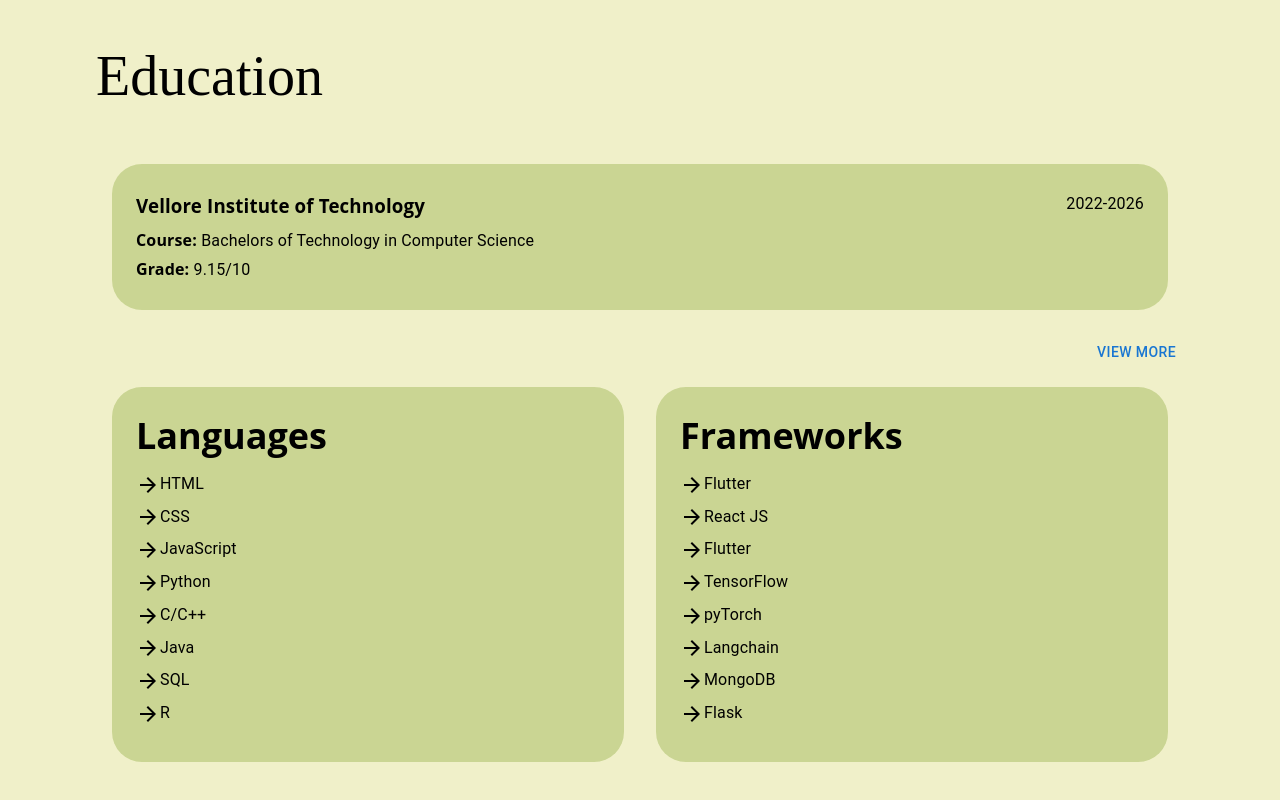
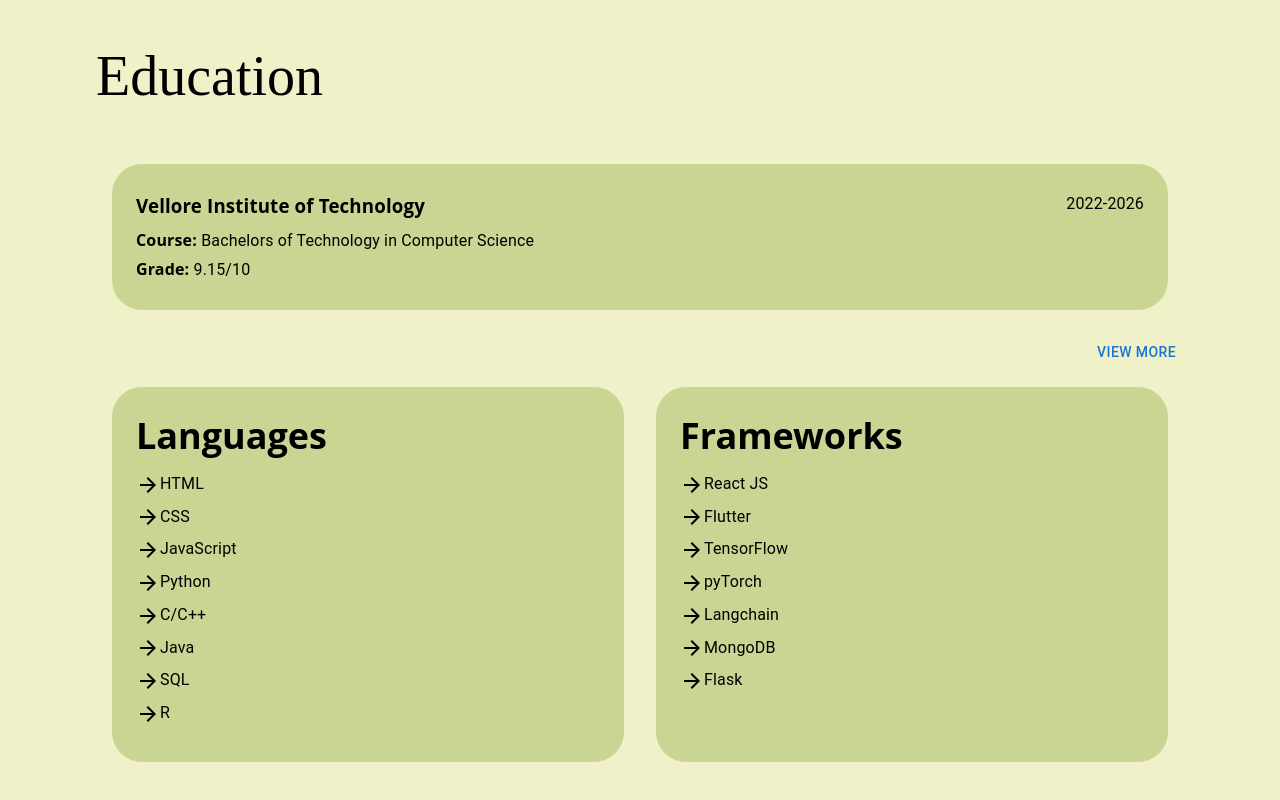
Before and after one commit to vilasini-v/vilasini-v-portfolio, a React (Create React App) app: page / in a window 1280 px wide. Shown: the part 880-1680 px from the top of the page. Built offline with nearby package versions, Linux system fonts and the light colour scheme.

Commit message:
dec update

```diff
--- a/src/components/home.js
+++ b/src/components/home.js
@@ -49,7 +49,6 @@
              'R'
     ]
     const frameWorks=[
-            'Flutter',
             'React JS',
             'Flutter',
             'TensorFlow',
```
